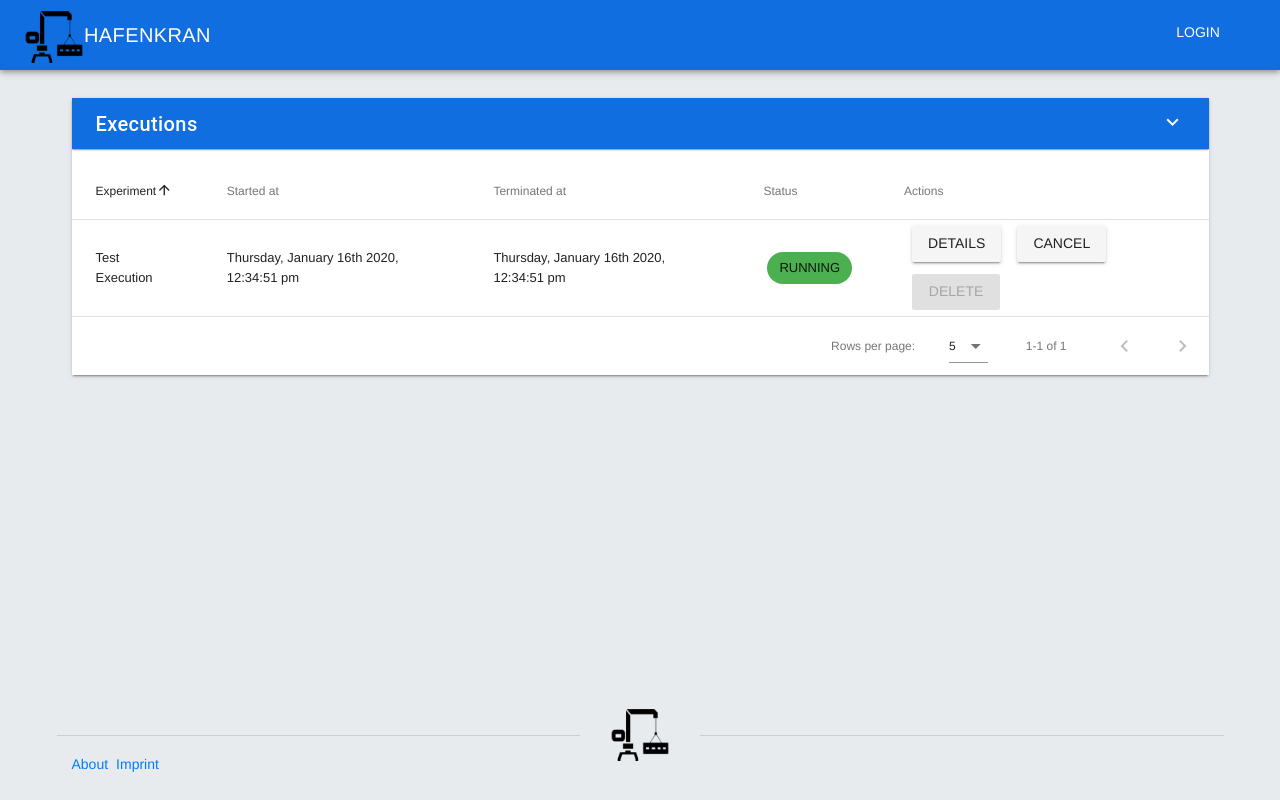
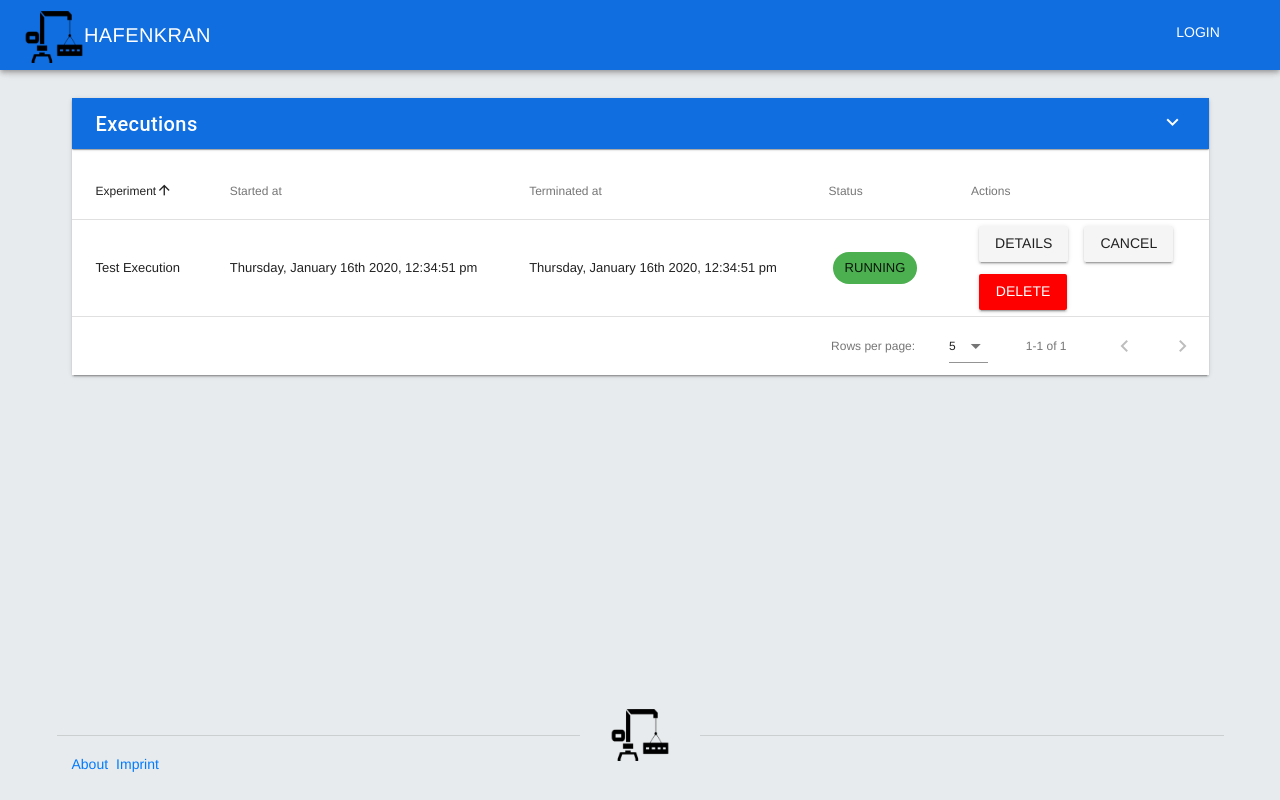
Before and after one commit to cormensratio/hafenkran-client, a Vue app: page /executionlist in a window 1280 px wide. Built offline with nearby package versions, Linux system fonts and the light colour scheme; no server answers.

Commit message:
EPDS02-165 fixed MR comment

```diff
--- /dev/null
+++ b/src/components/baseComponents/DeleteDialog.vue
@@ -0,0 +1,52 @@
+<template>
+  <div>
+    <v-btn v-if="execution.status = 'RUNNING'" dark style="background-color: red"
+           @click="dialog = true">
+      Delete
+    </v-btn>
+    <v-btn v-else color="red" dark @click="dialog = true">
+      Delete
+    </v-btn>
+    <v-dialog
+      v-model="dialog"
+      width="500">
+      <v-card>
+        <v-card-title>
+          Are you sure you want to delete this Execution?
+        </v-card-title>
+        <v-card-actions>
+          <v-btn class="error"
+                 @click="deleteClicked">
+            Yes, I want to delete</v-btn>
+          <v-btn @click="dialog = false">No, I'm not sure</v-btn>
+        </v-card-actions>
+      </v-card>
+    </v-dialog>
+  </div>
+</template>
+
+<script>
+export default {
+  name: 'DeleteDialog',
+  props: {
+    execution: {},
+  },
+  data() {
+    return {
+      dialog: false,
+    };
+  },
+  computed: {
+  },
+  methods: {
+    deleteClicked() {
+      this.dialog = false;
+      this.$emit('deleteClicked');
+    },
+  },
+};
+</script>
+
+<style scoped>
+
+</style>
--- a/src/components/baseComponents/Filter/ExperimentFilters.vue
+++ b/src/components/baseComponents/Filter/ExperimentFilters.vue
@@ -1,7 +1,7 @@
 <template>
   <base-filter-component @applyFilters="applyFilters($event)"
                          :filters="experimentFilters"
-                         @quickSearch="quickSeatch($event)"
+                         @quickSearch="quickSearch($event)"
   >
   </base-filter-component>
 </template>
--- a/src/components/views/ExecutionDetailsPage.vue
+++ b/src/components/views/ExecutionDetailsPage.vue
@@ -36,27 +36,9 @@
                     Download Results
                     <v-icon right>cloud_download</v-icon>
                   </v-btn>
-                  <v-dialog
-                    v-model="dialog"
-                    width="500">
-                    <template v-slot:activator="{ on }">
-                      <v-btn color="red" class="right"
-                             dark v-on="on">
-                        Delete
-                      </v-btn>
-                    </template>
-                    <v-card>
-                      <v-card-title>
-                        Are you sure you want to delete this Execution?
-                      </v-card-title>
-                      <v-card-actions>
-                        <v-btn class="error"
-                               @click="executionDelete(execution.id)">
-                          Yes, I want to delete</v-btn>
-                        <v-btn @click="dialog = false">No, I'm not sure</v-btn>
-                      </v-card-actions>
-                    </v-card>
-                  </v-dialog>
+                  <delete-dialog @deleteClicked="executionDelete"
+                                 :execution="execution" class="right">
+                  </delete-dialog>
                   <v-btn class="right"
                          @click="executionCancel(execution.id)">
                     Cancel execution
@@ -131,11 +113,12 @@ import TimeStampMixin from '../../mixins/TimeStamp';
 import StatusCell from '../baseComponents/StatusCell';
 import ExecutionDetailService from '../../service/ExecutionDetailService';
 import ExecutionStatisticsPage from './ExecutionStatisticsPage';
+import DeleteDialog from '../baseComponents/DeleteDialog';
 
 export default {
   name: 'ExecutionDetailsPage',
   mixins: [TimeStampMixin],
-  components: { ExecutionStatisticsPage, StatusCell, BasePage },
+  components: { DeleteDialog, ExecutionStatisticsPage, StatusCell, BasePage },
   data() {
     return {
       userInput: '',
--- a/src/components/views/ExecutionsListPage.vue
+++ b/src/components/views/ExecutionsListPage.vue
@@ -32,30 +32,9 @@
                 <v-btn @click="navigateToDetails(props.item.id)">Details</v-btn>
                 <v-btn :disabled="cancelButtonDisabled(props.item.status)"
                        @click="executionCancel(props.item.id)">Cancel</v-btn>
-                <v-dialog
-                  v-model="dialog"
-                  width="500">
-                  <template v-slot:activator="{ on }">
-                    <v-btn v-if="props.item.status === 'RUNNING'
-                    || props.item.status === 'WAITING'" disabled>
-                      Delete
-                    </v-btn>
-                    <v-btn v-else color="red lighten-2" dark v-on="on">
-                      Delete
-                    </v-btn>
-                  </template>
-                  <v-card>
-                    <v-card-title>
-                      Are you sure you want to delete this Execution?
-                    </v-card-title>
-                    <v-card-actions>
-                      <v-btn class="error"
-                             @click="executionDelete(props.item.id), dialog = false">
-                        Yes, I want to delete</v-btn>
-                      <v-btn @click="dialog = false">No, I'm not sure</v-btn>
-                    </v-card-actions>
-                  </v-card>
-                </v-dialog>
+                <delete-dialog @deleteClicked="executionDelete(props.item.id)"
+                               :execution="props.item"
+                ></delete-dialog>
               </td>
             </template>
           </v-data-table>
@@ -84,11 +63,12 @@ import StatusCell from '../baseComponents/StatusCell';
 import BaseListHeader from '../baseComponents/BaseListHeader';
 import ExecutionFilters from '../baseComponents/Filter/ExecutionFilters';
 import FilterMixin from '../../mixins/FilterMixin';
+import DeleteDialog from '../baseComponents/DeleteDialog';
 
 
 export default {
   name: 'ExecutionsListPage',
-  components: { ExecutionFilters, BaseListHeader, StatusCell, BasePage },
+  components: { DeleteDialog, ExecutionFilters, BaseListHeader, StatusCell, BasePage },
   mixins: [TimeStampMixin, FilterMixin],
   data() {
     return {
```
